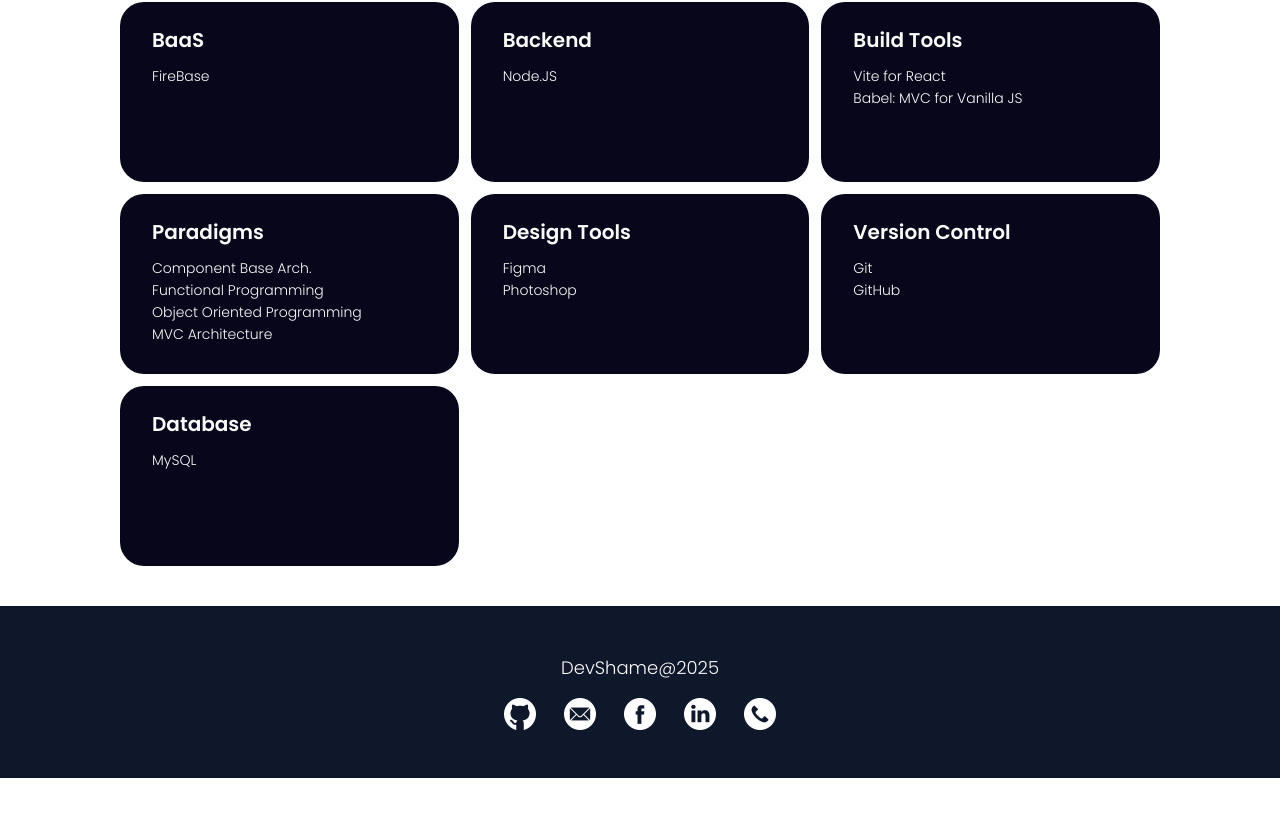
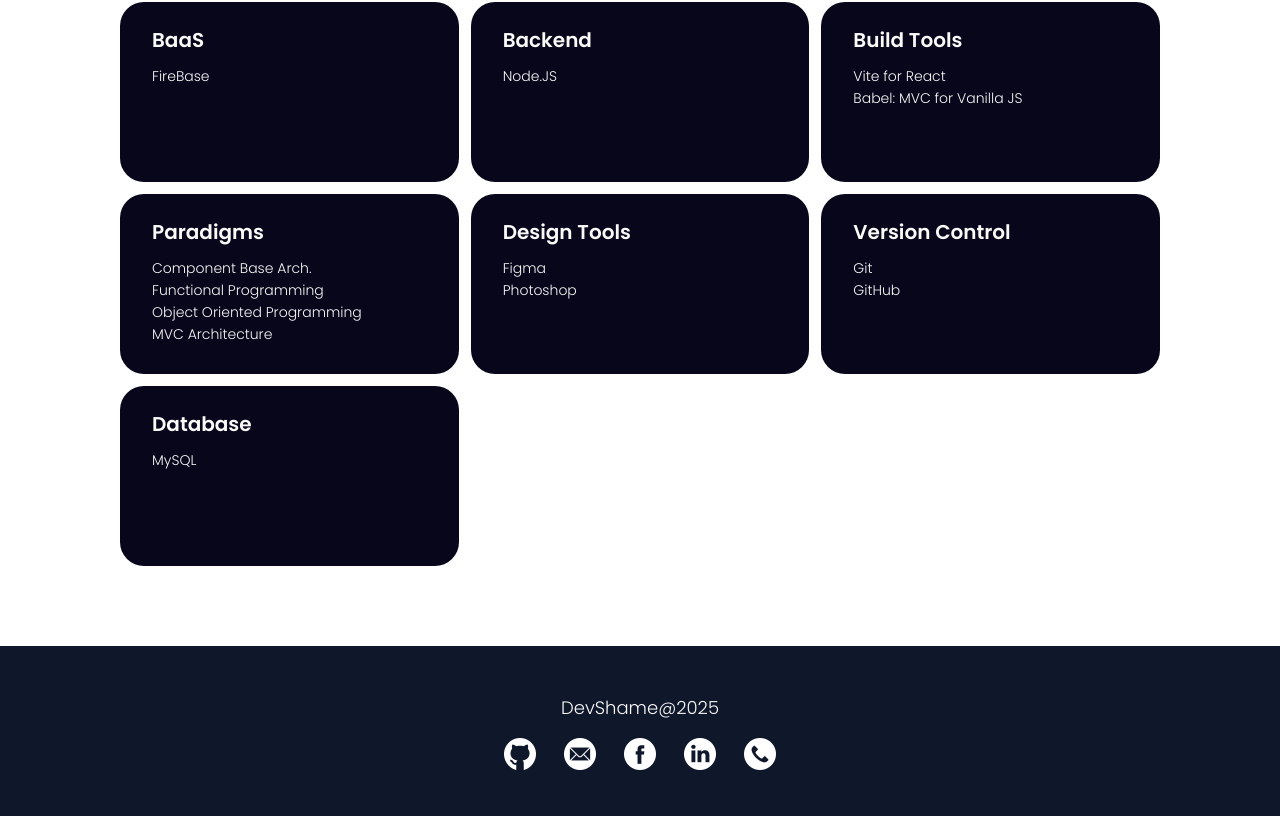
Before and after one commit to shameCanales/shame-portfolio, a React (Vite) app: page / in a window 1280 px wide. Shown: the part 1976-2792 px from the top of the page. Before the commit the page ends 2754 px from the top, so only its background shows below. Built offline with nearby package versions, Linux system fonts and the light colour scheme; no server answers.

Commit message:
styled footer for extra large viewport

```diff
--- a/src/sections/Footer.jsx
+++ b/src/sections/Footer.jsx
@@ -2,7 +2,7 @@
 
 export default function Footer() {
   return (
-    <div className="mt-6 sm:mt-10 py-8 lg:py-12 text-center bg-slate-900 text-stone-50">
+    <div className="mt-6 sm:mt-10 xl:mt-20 py-8 lg:py-12 text-center bg-slate-900 text-stone-50">
       <p className="poppins-light text-xs sm:text-sm lg:text-lg">DevShame@2025</p>
       <div className="flex gap-4 sm:gap-5 lg:gap-7 mt-4 justify-center">
         {footerLinks.map((item) => (
```
